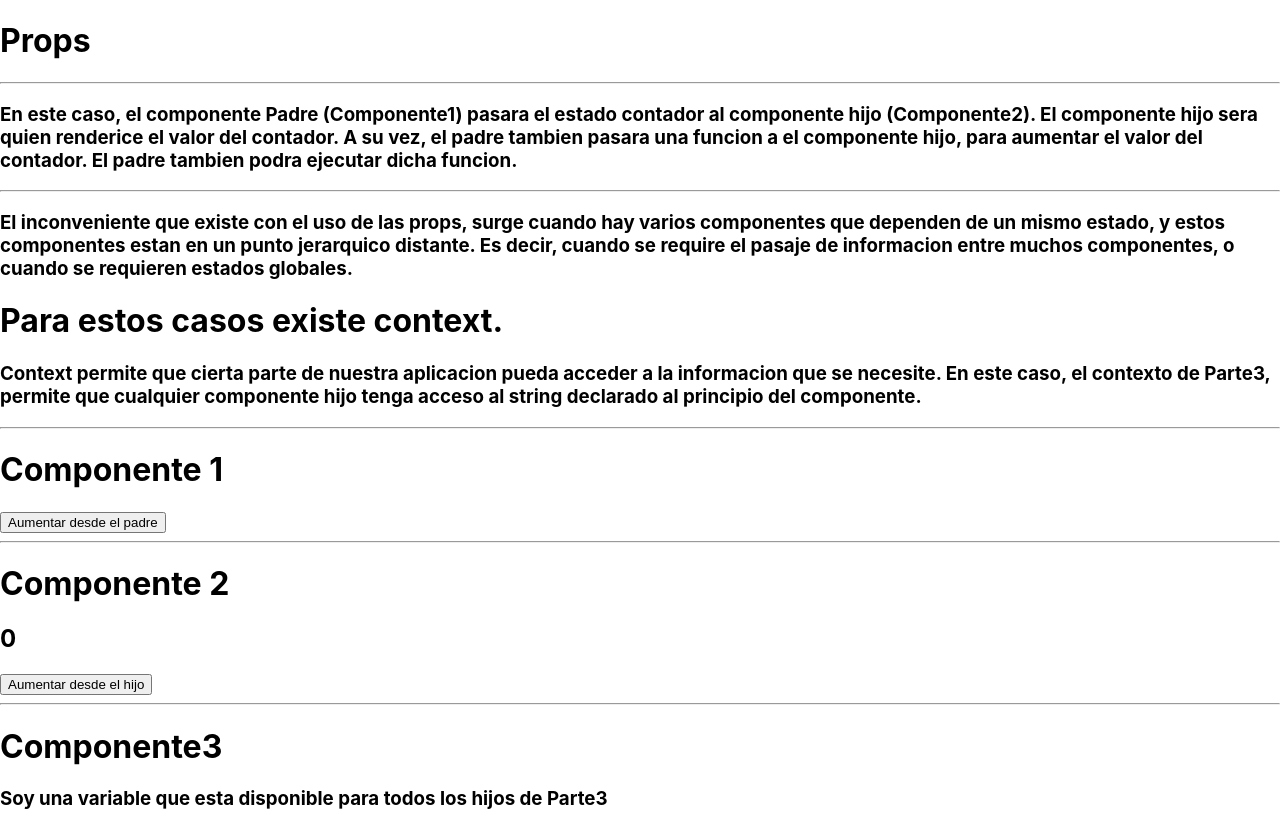
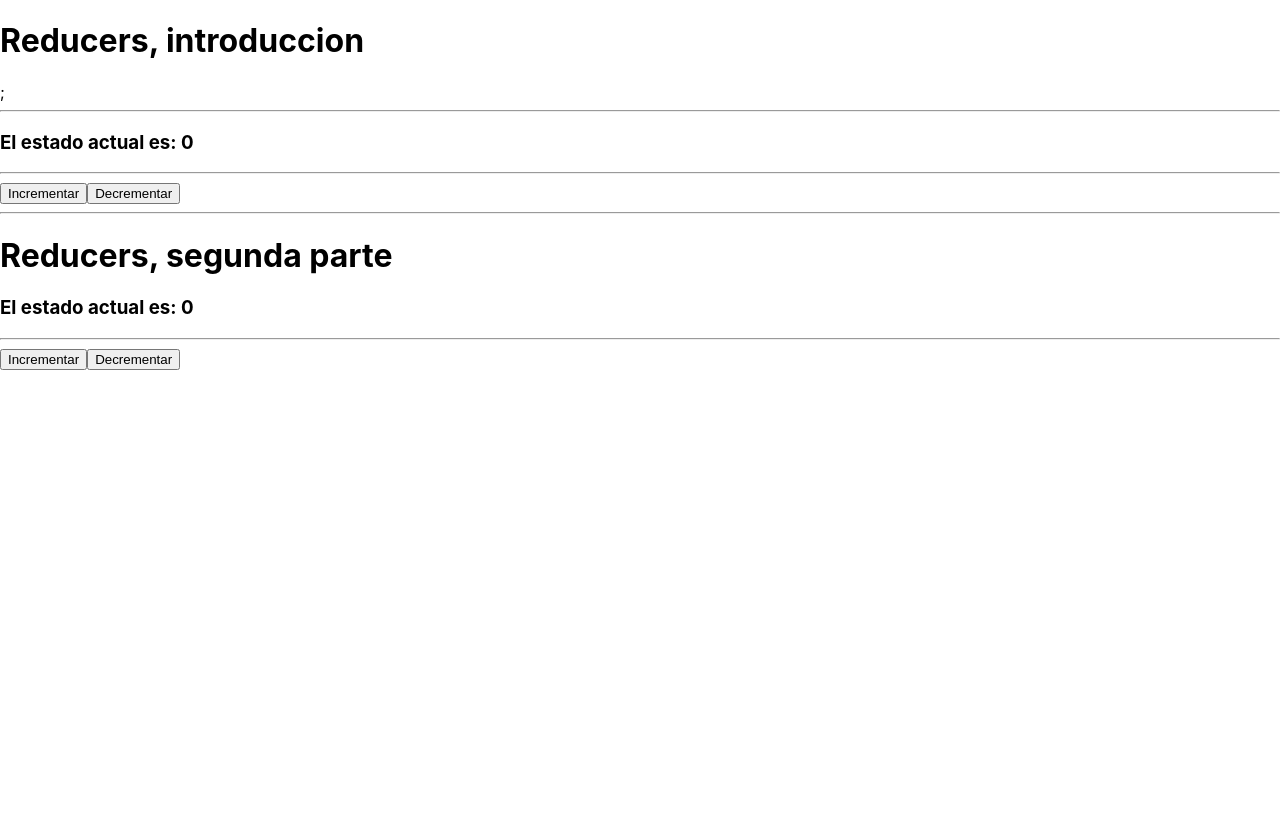
Before and after one commit to Joelnicolass/reactcurso, a React (Create React App) app: page / in a window 1280 px wide. After the commit the page ends 800 px from the top, so only its background shows below. Built offline with nearby package versions, Linux system fonts and the light colour scheme.

Commit message:
reducers

```diff
--- /dev/null
+++ b/src/4-reducers/Parte4-1.jsx
@@ -0,0 +1,60 @@
+import React, { useReducer } from "react";
+
+/*
+
+    En este caso, en lugar de declarar el estado inicial en el reducer, podemos usar la función inicializadora.
+
+    La funcion que inicialice el estado del reducer debe retornar un objeto. EL mismo será el estado inicial.
+
+*/
+
+const funcionInicializadora = () => {
+  return {
+    valor: 0,
+  };
+};
+
+/*
+
+    Si prestan atencion, el state en el reducer no esta inicializado como en el caso anterior.
+    Ahora, al momento de usar este reducer, en el hook indicaremos como tercer parametro que funcion sera la encargada de crear ese estado.
+
+*/
+
+const reducer = (state, action) => {
+  switch (action.type) {
+    case "INCREMENTAR":
+      return {
+        ...state,
+        valor: state.valor + 1,
+      };
+    case "DECREMENTAR":
+      return {
+        ...state,
+        valor: state.valor - 1,
+      };
+  }
+};
+
+const Parte41 = () => {
+  const [estado, dispatch] = useReducer(reducer, {}, funcionInicializadora);
+
+  return (
+    <div>
+      <h1>Reducers, segunda parte</h1>
+
+      <h3>
+        <strong>El estado actual es: {estado.valor}</strong>
+      </h3>
+      <hr />
+      <button onClick={() => dispatch({ type: "INCREMENTAR" })}>
+        Incrementar
+      </button>
+      <button onClick={() => dispatch({ type: "DECREMENTAR" })}>
+        Decrementar
+      </button>
+    </div>
+  );
+};
+
+export default Parte41;
--- /dev/null
+++ b/src/4-reducers/Parte4.jsx
@@ -0,0 +1,63 @@
+import React, { useReducer } from "react";
+import Parte41 from "./Parte4-1";
+
+/*
+
+    Los reducers son funciones comunes y corrientes. Su particularidad es que reciben un estado y una acción, y luego de esto, retornan un nuevo estado.
+
+    Los reducers son funciones puras. Esto quiere decir que, dadas las mismas condiciones, su resultado siempre será el mismo.
+
+    El estado de un reducer es un objeto, donde podremos guardar cualquier tipo de dato.
+
+    Las acciones son objetos que contienen una propiedad llamada type, que es un string que identifica la acción que se está ejecutando.
+    Adicionalmente, podemos agregar una propiedad llamada payload, que contiene el dato que queremos guardar en el estado.
+
+    Es importante resaltar que los reducers no se ejecutan directamente, sino que se ejecutan por medio de una función que se llama dispatch.
+
+    El dispatch es una función que recibe una acción y se encarga de ejecutar el reducer correspondiente.
+
+*/
+
+const estadoInicial = {
+  valor: 0,
+};
+
+const reducer = (state = estadoInicial, action) => {
+  switch (action.type) {
+    case "INCREMENTAR":
+      return {
+        ...state,
+        valor: state.valor + 1,
+      };
+    case "DECREMENTAR":
+      return {
+        ...state,
+        valor: state.valor - 1,
+      };
+  }
+};
+
+const Parte4 = () => {
+  const [estado, dispatch] = useReducer(reducer, estadoInicial);
+
+  return (
+    <>
+      <h1>Reducers, introduccion</h1>;
+      <hr />
+      <h3>
+        <strong>El estado actual es: {estado.valor}</strong>
+      </h3>
+      <hr />
+      <button onClick={() => dispatch({ type: "INCREMENTAR" })}>
+        Incrementar
+      </button>
+      <button onClick={() => dispatch({ type: "DECREMENTAR" })}>
+        Decrementar
+      </button>
+      <hr />
+      <Parte41 />
+    </>
+  );
+};
+
+export default Parte4;
--- a/src/App.jsx
+++ b/src/App.jsx
@@ -2,13 +2,15 @@ import React from "react";
 import Parte1 from "./1-introduccionYuseState/Parte1";
 import Parte2 from "./2-cicloDeVida-useEffect/Parte2";
 import Parte3 from "./3-props-context/Parte3";
+import Parte4 from "./4-reducers/Parte4";
 
 const App = () => {
   return (
     <>
       {/* <Parte1 /> */}
       {/* <Parte2 /> */}
-      <Parte3 />
+      {/* <Parte3 /> */}
+      <Parte4 />
     </>
   );
 };
```
